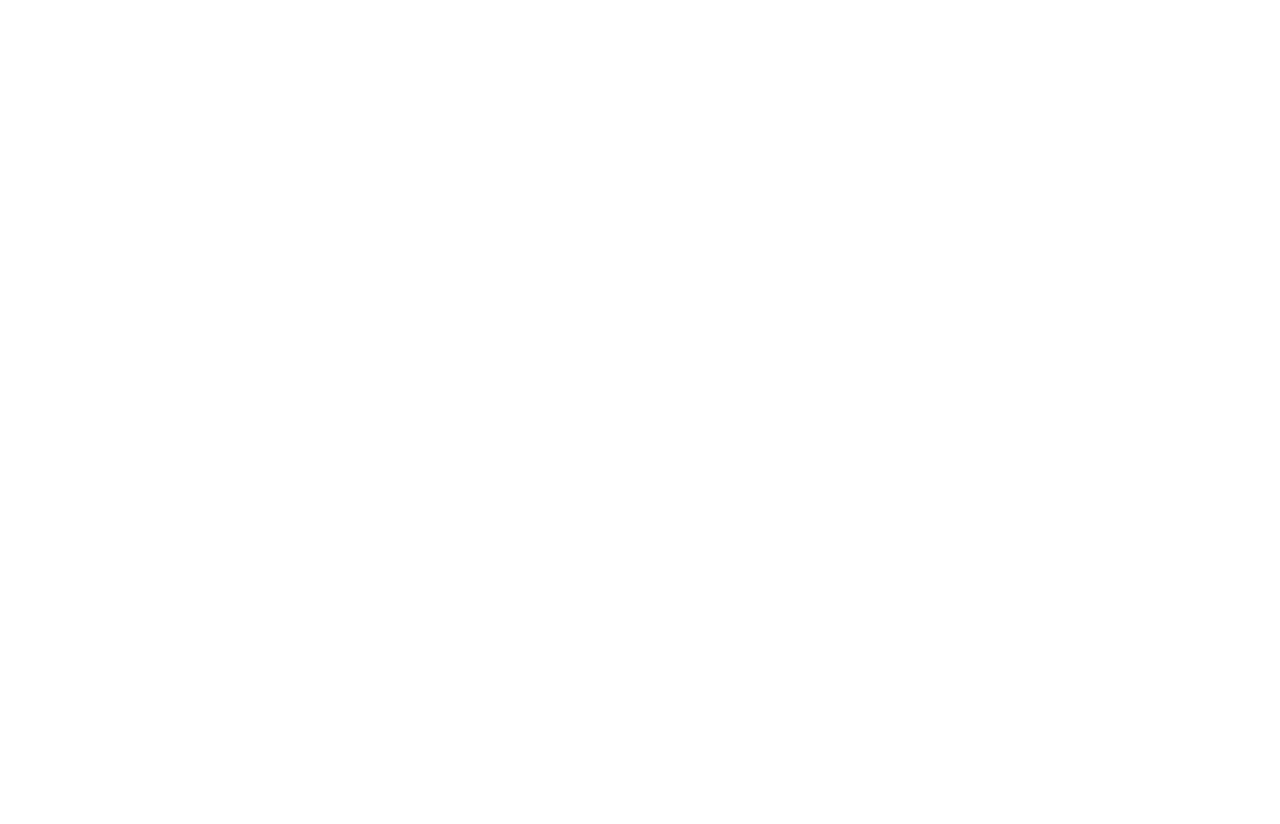
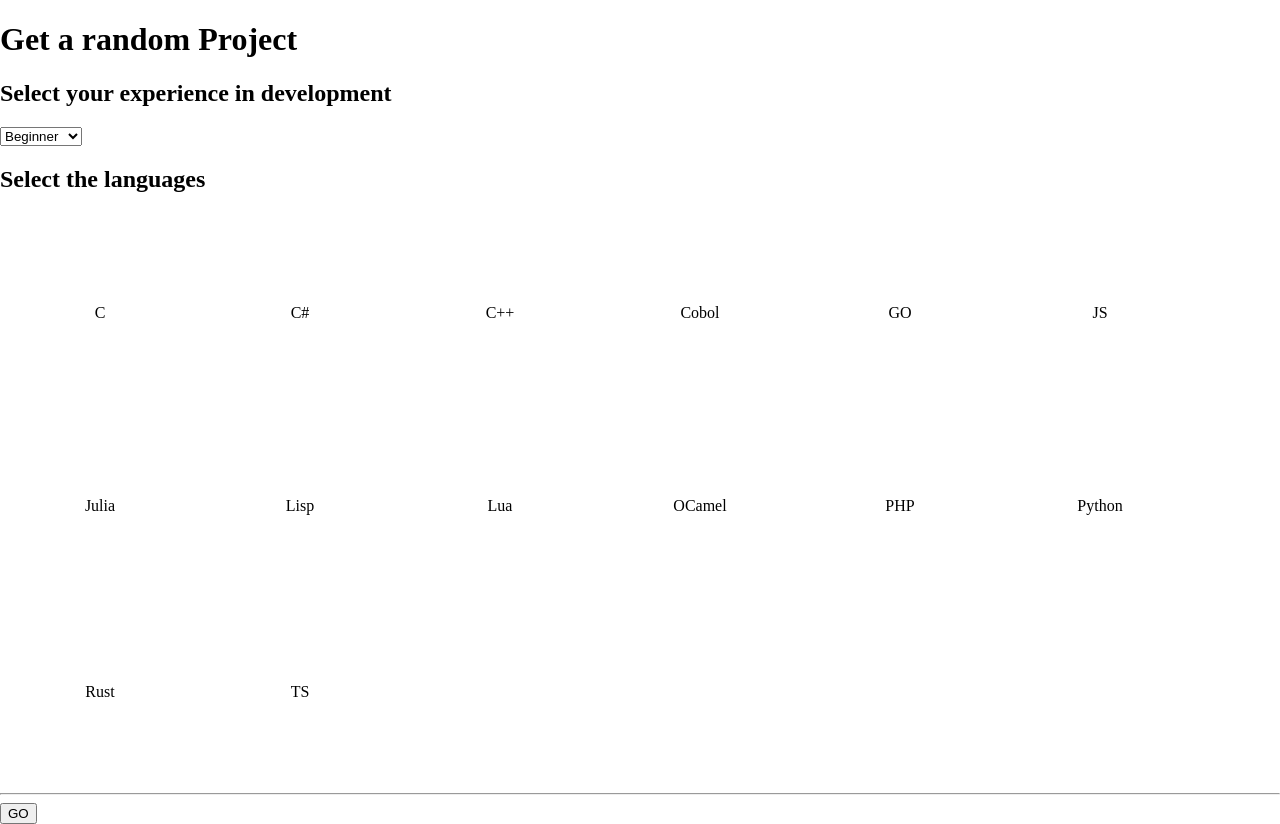
Before and after one commit to CCiwy/ts-projectranger, a React (Vite) app: page / in a window 1280 px wide. Before the commit the page ends 800 px from the top, so only its background shows below. Built offline with nearby package versions, Linux system fonts and the light colour scheme.

Commit message:
add: Page SelectionWrapper to app

```diff
--- a/src/App.tsx
+++ b/src/App.tsx
@@ -1,10 +1,13 @@
 import './App.css'
+import { SelectionWrapper } from './pages/selection/';
+
 
 function App() {
 
   return (
-    <>
-    </>
+    <div id="wrapper">
+        <SelectionWrapper />
+    </div>
   )
 }
 
```
